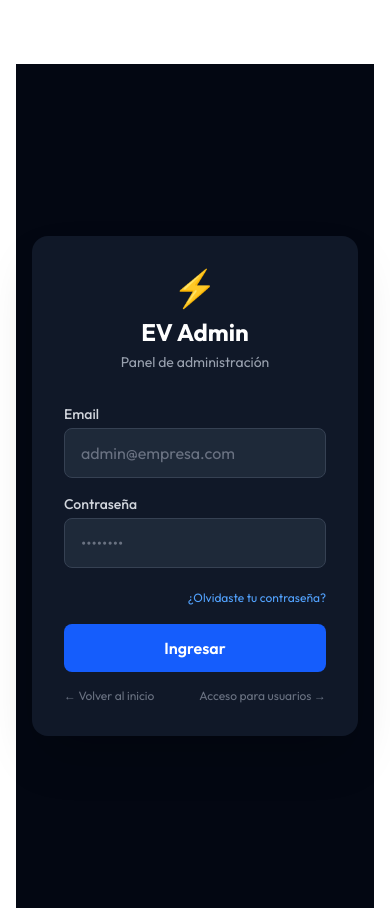
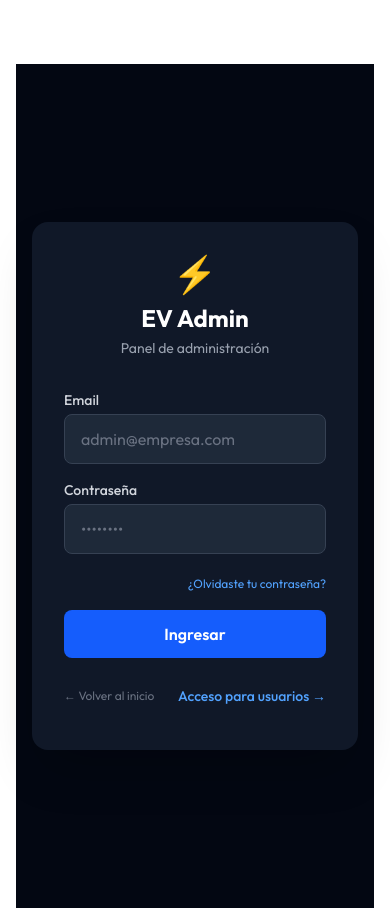
Before and after one commit to crisenri92/ev-charging-admin, a Next.js app: page /login in a window 390 px wide. Built offline with nearby package versions, Linux system fonts and the light colour scheme.

Commit message:
fix: improve tap target size for mobile user access link

```diff
--- a/src/app/login/page.tsx
+++ b/src/app/login/page.tsx
@@ -61,11 +61,11 @@ export default function LoginPage() {
 {loading ? 'Ingresando...' : 'Ingresar'}
 </button>
 </form>
-        <div className="flex items-center justify-between mt-4">
-          <Link href="/mobile" className="text-xs text-gray-500 hover:text-gray-300 hover:underline">
+<div className="flex items-center justify-between mt-4 -mx-2">
+<Link href="/mobile" className="text-xs text-gray-500 hover:text-gray-300 py-3 px-2">
 ← Volver al inicio
 </Link>
-          <Link href="/mobile/login" className="text-xs text-gray-500 hover:underline">
+<Link href="/mobile/login" className="text-sm text-blue-400 hover:text-blue-300 font-medium py-3 px-2">
 Acceso para usuarios →
 </Link>
 </div>
```
Lines whose indentation alone changed are shown as unchanged.
